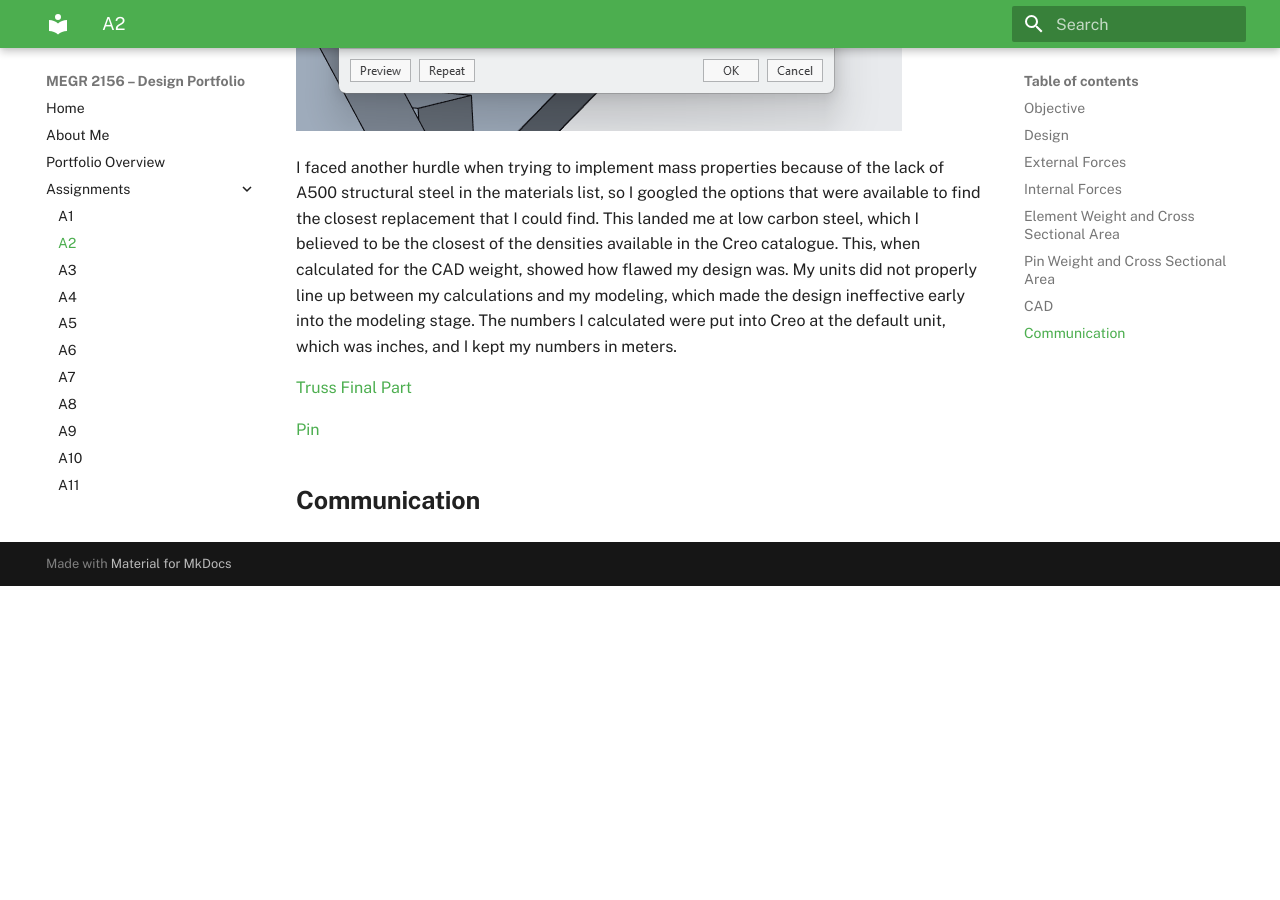
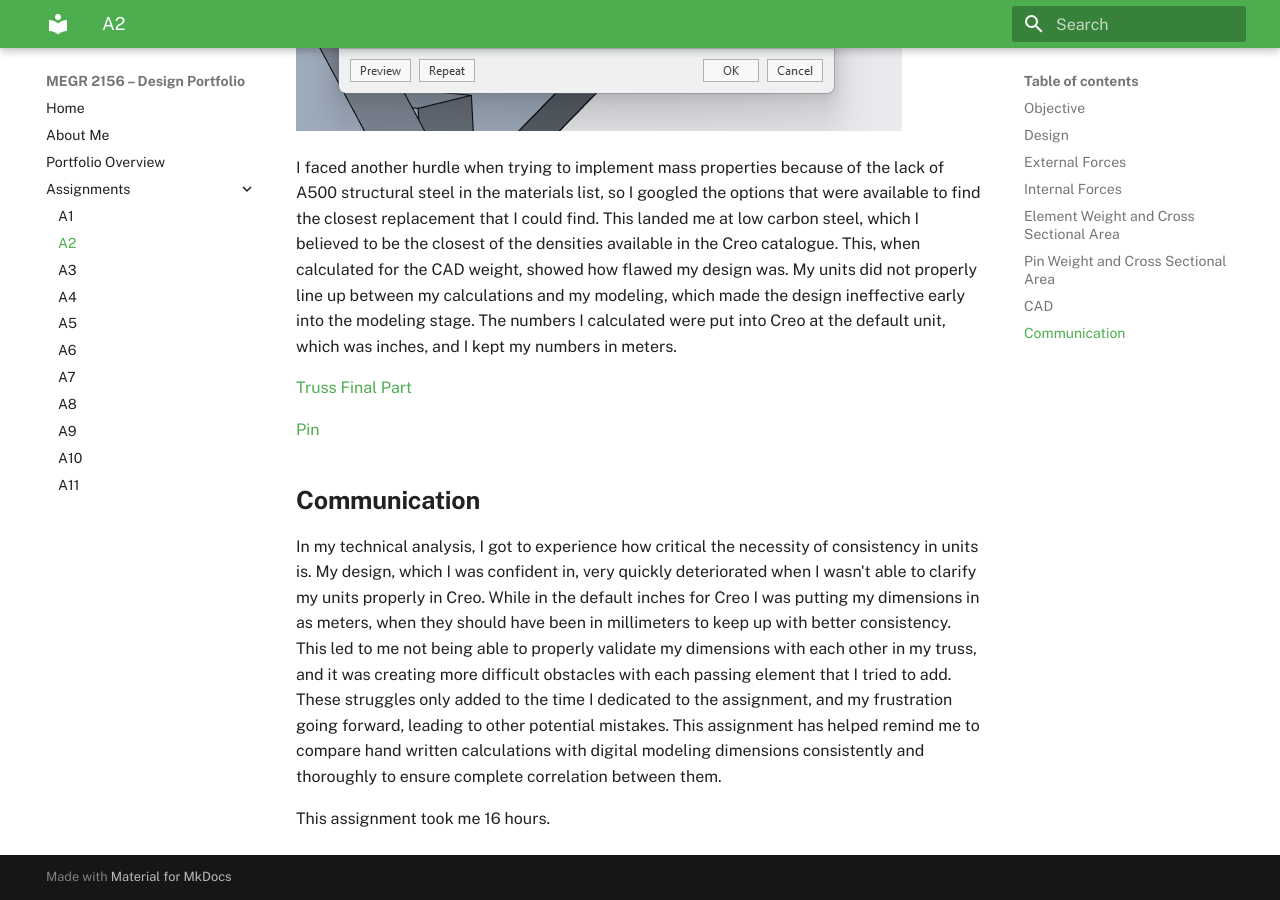
Before and after one commit to Jmswanchara/megr2156-portfolio, an MkDocs documentation site: the page built from docs/assignments/A02/index.md, in a window 1280 px wide and 900 px high, scrolled down 7277 px. Built offline with MkDocs 1.6.1 and Material for MkDocs 9.7.7, drawn with Linux system fonts in a browser that asks for light colours; before the commit the page ends 7863 px from its top, so only the background shows below that.

Commit message:
Update index.md with technical analysis insights
Added reflections on the importance of unit consistency in design and the time spent on the assignment.

```diff
--- a/docs/assignments/A02/index.md
+++ b/docs/assignments/A02/index.md
@@ -75,3 +75,7 @@ I faced another hurdle when trying to implement mass properties because of the l
 [Pin](pin_a02_part.prt.1)
 
 ## **Communication**
+
+In my technical analysis, I got to experience how critical the necessity of consistency in units is.  My design, which I was confident in, very quickly deteriorated when I wasn't able to clarify my units properly in Creo.  While in the default inches for Creo I was putting my dimensions in as meters, when they should have been in millimeters to keep up with better consistency.  This led to me not being able to properly validate my dimensions with each other in my truss, and it was creating more difficult obstacles with each passing element that I tried to add.  These struggles only added to the time I dedicated to the assignment, and my frustration going forward, leading to other potential mistakes.  This assignment has helped remind me to compare hand written calculations with digital modeling dimensions consistently and thoroughly to ensure complete correlation between them.
+
+This assignment took me 16 hours.
```
